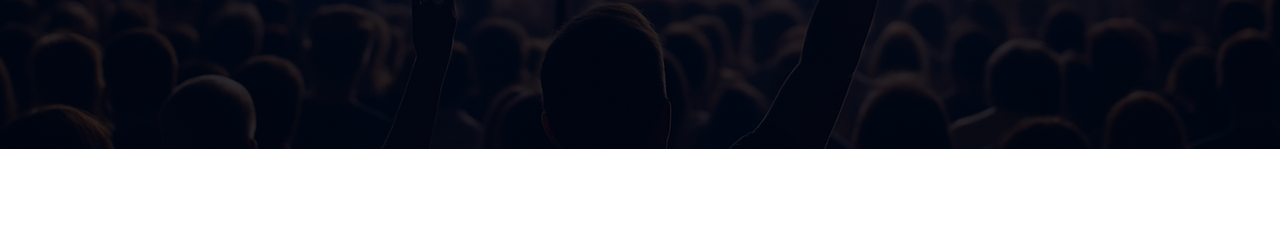
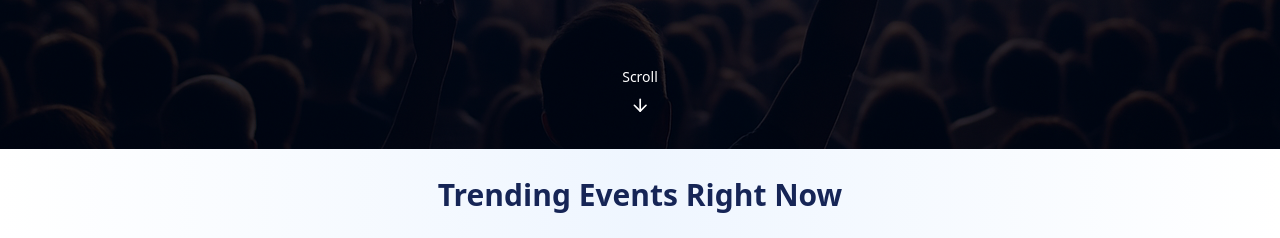
Before and after one commit to Tharindu-Theekshana/Evenza-Event-Management-System, a React (Vite) app: page / in a window 1280 px wide. Shown: the part 651-889 px from the top of the page. Before the commit the page ends 800 px from the top, so only its background shows below. Built offline with nearby package versions, Linux system fonts and the light colour scheme; no server answers.

Commit message:
displayed trending events

```diff
--- a/src/components/HeroSection.tsx
+++ b/src/components/HeroSection.tsx
@@ -1,8 +1,9 @@
+import { ArrowDown } from "lucide-react";
 
 export default function HeroSection() {
   return (
     <section id="hero">
-        <div className="h-screen bg-hover w-screen bg-center bg-no-repeat " style={{backgroundImage: "url('/images/bg.png')"}}>
+        <div className="h-screen bg-hover w-screen bg-center bg-no-repeat" style={{backgroundImage: "url('/images/bg.png')"}}>
         <div className="items-center flex justify-center w-full h-full flex-col bg-black/50">
         <h1 className="text-white text-4xl md:text-7xl text-center font-medium drop-shadow-lg ">
             Simplify Your Events With Evenza
@@ -11,6 +12,10 @@ export default function HeroSection() {
         <div className="mt-7 ">
         <input type="text" placeholder="Search Events By Name" className="bg-white w-[300px] md:w-[600px] px-4 md:px-9 py-4 text-lg rounded-full text-gray-800 focus:outline-none border-none focus:ring-blue-500"/>
         <button className="absolute transform -translate-x-20 py-4 md:mt-0 md:ml-4 px-6 md:px7 bg-blue-600 text-white rounded-full hover:bg-blue-700 transition-all text-lg">Search</button>
+        <div className='absolute bottom-8 transform left-1/2 -translate-x-1/2 flex flex-col items-center animate-bounce'>
+            <span className='text-sm text-muted-foreground mb-2 text-white'>Scroll</span>
+            <ArrowDown className='h-5 w-5 text-primary text-white'/>
+        </div>
         </div>
         </div>
         </div>
--- a/src/components/TrendingEvents.tsx
+++ b/src/components/TrendingEvents.tsx
@@ -3,7 +3,18 @@ import {getAllApprovedEvents} from '../services/EventService';
 
 const TrendingEvents = () => {
 
-    const [events, setEvents] = useState([]);
+    interface Event{
+        id: string | number;
+        images? : string[];
+        name?: string;
+        description?: string;
+        date?: string;
+        time?: string;
+        location?: string;
+        price?: number;
+    }
+
+    const [events, setEvents] = useState<Event[]>([]);
     const [showAll, setShowAll] = useState(false);
 
 
@@ -25,7 +36,29 @@ const TrendingEvents = () => {
     const visibleEvents = showAll ? events : events.slice(0,4);
 
     return(
-        <section></section>
+        <section className=" bg-gradient-to-r from-white via-blue-50 to-white">
+            <h2 className='text-3xl font-bold text-center text-blue-950 pt-7 pb-7'>Trending Events Right Now</h2>
+
+            <div className=''>
+                {visibleEvents.map((event) => (
+                    <div key={event.id}>
+                        {event.images?.map((img) => (
+                            <img src={img} alt="" />
+
+                        ))}
+                        <div>
+                            <h3>{event.name}</h3>
+                            <h2>{event.date}</h2>
+                            <h2>{event.time}</h2>
+                            <h2>{event.location}</h2>
+                            <h2>{event.price}</h2>
+                        </div>
+
+                    </div>
+
+                ))}
+            </div>
+        </section>
     )
 };
 
--- a/src/index.css
+++ b/src/index.css
@@ -0,0 +1,3 @@
+body{
+    @apply overflow-x-hidden
+}
--- a/src/pages/Home.tsx
+++ b/src/pages/Home.tsx
@@ -1,5 +1,6 @@
 import HeroSection from "../components/HeroSection"
 import Navbar from "../components/Navbar"
+import TrendingEvents from "../components/TrendingEvents"
 
 
 export default function Home() {
@@ -7,6 +8,7 @@ export default function Home() {
     <div>
         <Navbar/>
         <HeroSection/>
+        <TrendingEvents/>
     </div>
   )
 }
--- a/src/services/EventService.ts
+++ b/src/services/EventService.ts
@@ -3,7 +3,7 @@ import api from './api';
 export const getAllApprovedEvents = async () => {
     try{
 
-        const response = await api.get('/getApprovedEvents');
+        const response = await api.get('/event/getApprovedEvents');
         return response.data;
 
     }catch(e){
```
